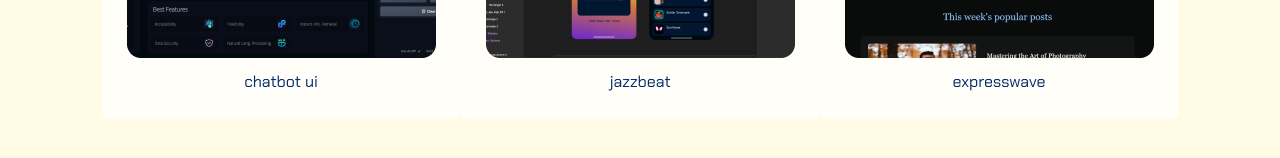
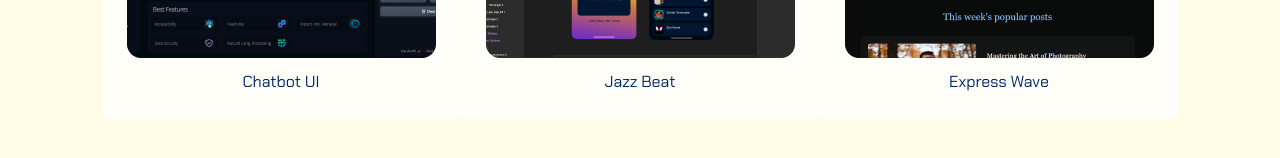
Before and after one commit to SneakyBuzZ/My-Portfolio, a React (Vite) app: page /bio/projects in a window 1280 px wide. Shown: the part 398-556 px from the top of the page. Built offline with nearby package versions, Linux system fonts and the light colour scheme; a web font is replaced by a local one.

Commit message:
Typos removed

```diff
--- a/src/components/ProjectComp.tsx
+++ b/src/components/ProjectComp.tsx
@@ -15,16 +15,16 @@ function ProjectComp() {
             href="https://github.com/SneakyBuzZ/Google-Solutions-Final"
             target="_blank"
           >
-            <ProjectBox src="/chatbot_ui.png" title="chatbot ui" />
+            <ProjectBox src="/chatbot_ui.png" title="Chatbot UI" />
           </a>
           <a href="https://github.com/SneakyBuzZ/Compose-Camp" target="_blank">
-            <ProjectBox src="/jazzbeat.png" title="jazzbeat" />
+            <ProjectBox src="/jazzbeat.png" title="Jazz Beat" />
           </a>
           <a
             href="https://github.com/SneakyBuzZ/ExpressWave-Blog-App"
             target="_blank"
           >
-            <ProjectBox src="/expresswave.png" title="expresswave" />
+            <ProjectBox src="/expresswave.png" title="Express Wave" />
           </a>
         </div>
       </div>
--- a/src/components/StatsComp.tsx
+++ b/src/components/StatsComp.tsx
@@ -8,7 +8,7 @@ function StatsComp() {
           These charts showcase my personal journey and expertise in various
           domains. Each chart represents the depth of experience and work I've
           accumulated in different fields, offering a visual narrative of my
-          professional growth and accomplishments.
+          professional growth.
         </h1>
         <div className="w-full h-1/2 flex flex-row gap-2">
           <div className="lg:w-1/3 w-1/2 h-44 md:h-56 hover-effect-white center-in-flex-col">
--- a/src/pages/AboutPage.tsx
+++ b/src/pages/AboutPage.tsx
@@ -5,8 +5,8 @@ function AboutPage() {
     <>
       <div className="w-full h-full bg-white bg-opacity-35 rounded-md center-in-flex-col gap-8 p-2 overflow-y-auto py-5">
         <p className="text-center text-xs md:text-[15px] lg:text-[18px] w-5/6 blue-color-text font-medium">
-          I'm a 2yr ungergrad at Vidya Jyothi Institute of Technology, where I
-          am honing my skills in web development.
+          I'm a 2yr undergrad at Vidya Jyothi Institute of Technology, where I
+          am honing my skills in full web development.
         </p>
         <div className="w-full center-in-flex-col gap-3">
           <h1 className="font-medium md:text-xl blue-color-text">
```
